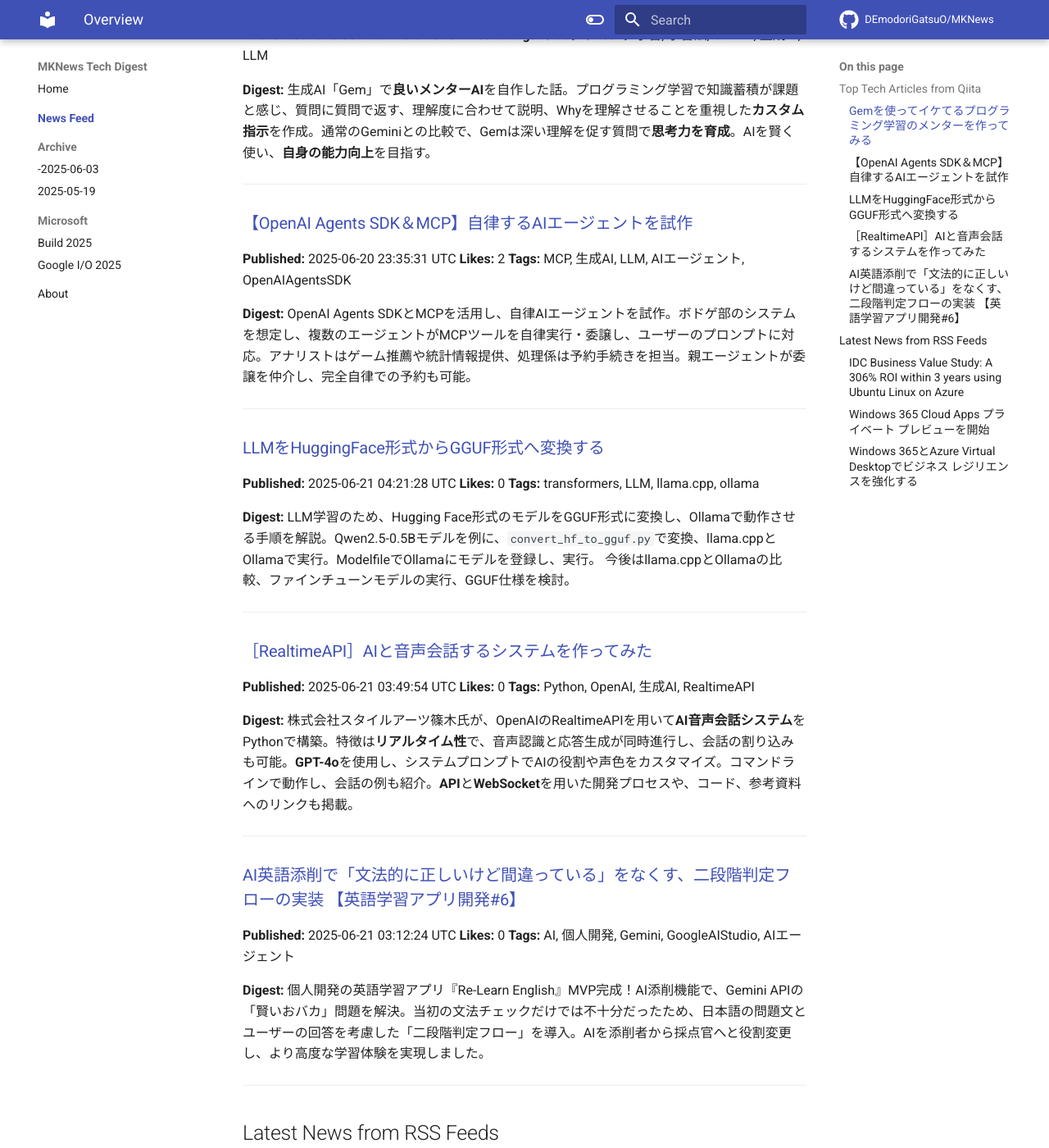
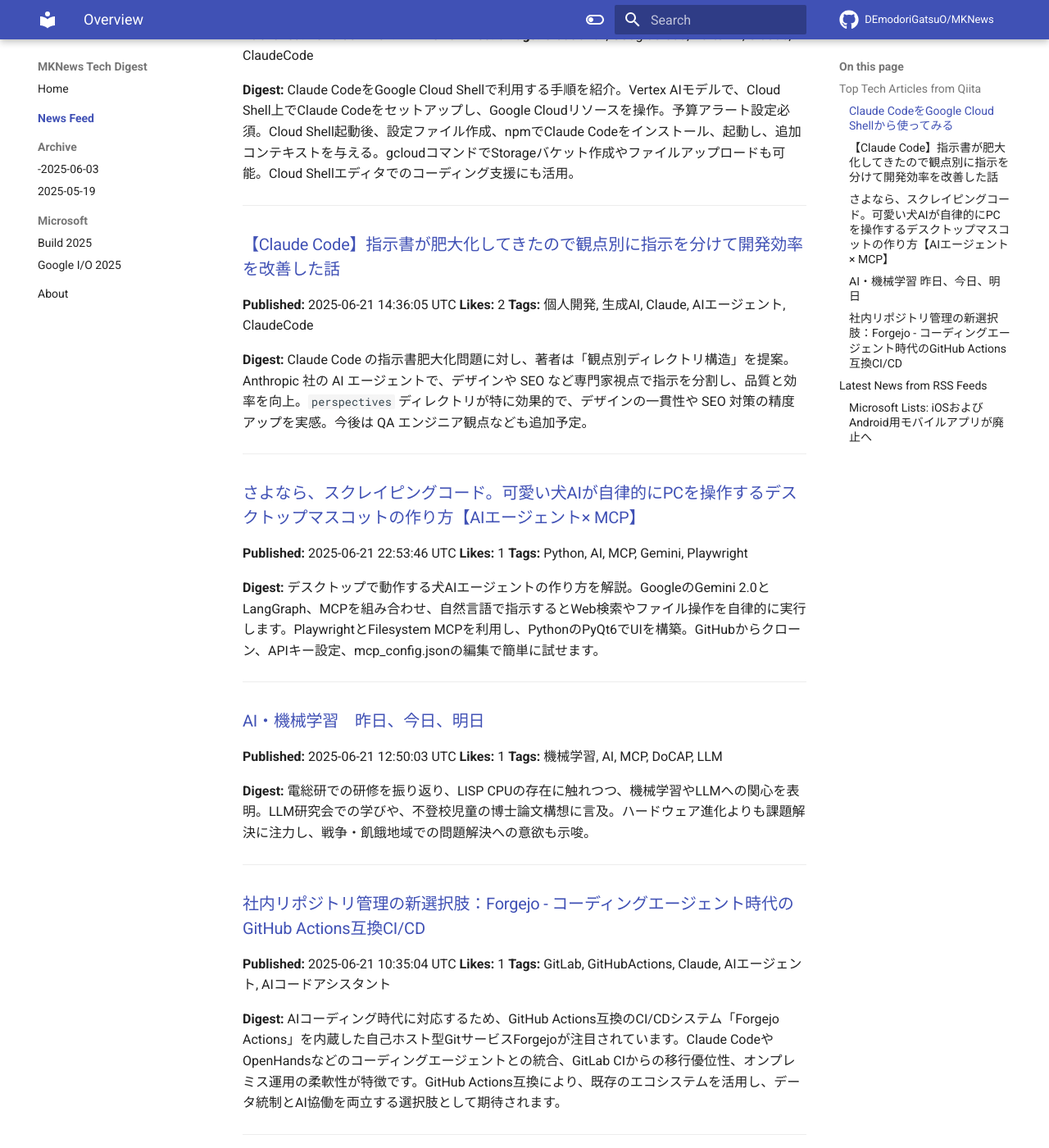
Before and after one commit to DEmodoriGatsuO/MKNews, an MkDocs documentation site: the page built from docs/news/index.md, in a window 1280 px wide and 1400 px high, scrolled down 247 px. Shown: the whole window at 82% size. Built offline with MkDocs 1.6.1 and Material for MkDocs 9.7.7, drawn with Linux system fonts in a browser that asks for light colours; comment, search, counter and statistics services are not loaded; some of the changed text lies outside the part shown.

Commit message:
Automated AI Tech Digest - 2025-06-22

```diff
--- a/docs/news/index.md
+++ b/docs/news/index.md
@@ -1,88 +1,68 @@
-# AI Tech Trends Digest (2025-06-21)
+# AI Tech Trends Digest (2025-06-22)
 
 
 ## Top Tech Articles from Qiita
 
 
-### [Gemを使ってイケてるプログラミング学習のメンターを作ってみる](https://qiita.com/kazunoriboy/items/641b232c1a349a2fc801)
-**Published:** 2025-06-20 09:45:37 UTC
+### [Claude CodeをGoogle Cloud Shellから使ってみる](https://qiita.com/danishi/items/f5c0ba675e82b0d32d69)
+**Published:** 2025-06-22 02:47:14 UTC
 **Likes:** 3
-**Tags:** プログラミング学習, 学習法, Gemini, 生成AI, LLM
+**Tags:** CloudShell, GoogleCloud, VertexAI, Claude, ClaudeCode
 
 **Digest:**
-生成AI「Gem」で**良いメンターAI**を自作した話。プログラミング学習で知識蓄積が課題と感じ、質問に質問で返す、理解度に合わせて説明、Whyを理解させることを重視した**カスタム指示**を作成。通常のGeminiとの比較で、Gemは深い理解を促す質問で**思考力を育成**。AIを賢く使い、**自身の能力向上**を目指す。
+Claude CodeをGoogle Cloud Shellで利用する手順を紹介。Vertex AIモデルで、Cloud Shell上でClaude Codeをセットアップし、Google Cloudリソースを操作。予算アラート設定必須。Cloud Shell起動後、設定ファイル作成、npmでClaude Codeをインストール、起動し、追加コンテキストを与える。gcloudコマンドでStorageバケット作成やファイルアップロードも可能。Cloud Shellエディタでのコーディング支援にも活用。
 
 ---
 
-### [【OpenAI Agents SDK＆MCP】自律するAIエージェントを試作](https://qiita.com/wing_man/items/701377619a93973da3a1)
-**Published:** 2025-06-20 23:35:31 UTC
+### [【Claude Code】指示書が肥大化してきたので観点別に指示を分けて開発効率を改善した話](https://qiita.com/tomada/items/cec7f1eb2a5eb83b91f2)
+**Published:** 2025-06-21 14:36:05 UTC
 **Likes:** 2
-**Tags:** MCP, 生成AI, LLM, AIエージェント, OpenAIAgentsSDK
+**Tags:** 個人開発, 生成AI, Claude, AIエージェント, ClaudeCode
 
 **Digest:**
-OpenAI Agents SDKとMCPを活用し、自律AIエージェントを試作。ボドゲ部のシステムを想定し、複数のエージェントがMCPツールを自律実行・委譲し、ユーザーのプロンプトに対応。アナリストはゲーム推薦や統計情報提供、処理係は予約手続きを担当。親エージェントが委譲を仲介し、完全自律での予約も可能。
+Claude Code の指示書肥大化問題に対し、著者は「観点別ディレクトリ構造」を提案。Anthropic 社の AI エージェントで、デザインや SEO など専門家視点で指示を分割し、品質と効率を向上。`perspectives` ディレクトリが特に効果的で、デザインの一貫性や SEO 対策の精度アップを実感。今後は QA エンジニア観点なども追加予定。
 
 ---
 
-### [LLMをHuggingFace形式からGGUF形式へ変換する](https://qiita.com/tsal3290s/items/85c8bb8e11189cc43110)
-**Published:** 2025-06-21 04:21:28 UTC
-**Likes:** 0
-**Tags:** transformers, LLM, llama.cpp, ollama
+### [さよなら、スクレイピングコード。可愛い犬AIが自律的にPCを操作するデスクトップマスコットの作り方【AIエージェント× MCP】](https://qiita.com/hiratsukaaa/items/3387c5b1746327c6954c)
+**Published:** 2025-06-21 22:53:46 UTC
+**Likes:** 1
+**Tags:** Python, AI, MCP, Gemini, Playwright
 
 **Digest:**
-LLM学習のため、Hugging Face形式のモデルをGGUF形式に変換し、Ollamaで動作させる手順を解説。Qwen2.5-0.5Bモデルを例に、`convert_hf_to_gguf.py`で変換、llama.cppとOllamaで実行。ModelfileでOllamaにモデルを登録し、実行。 今後はllama.cppとOllamaの比較、ファインチューンモデルの実行、GGUF仕様を検討。
+デスクトップで動作する犬AIエージェントの作り方を解説。GoogleのGemini 2.0とLangGraph、MCPを組み合わせ、自然言語で指示するとWeb検索やファイル操作を自律的に実行します。PlaywrightとFilesystem MCPを利用し、PythonのPyQt6でUIを構築。GitHubからクローン、APIキー設定、mcp_config.jsonの編集で簡単に試せます。
 
 ---
 
-### [［RealtimeAPI］AIと音声会話するシステムを作ってみた](https://qiita.com/YumaShinoki/items/195105fe5520dc005ef8)
-**Published:** 2025-06-21 03:49:54 UTC
-**Likes:** 0
-**Tags:** Python, OpenAI, 生成AI, RealtimeAPI
+### [AI・機械学習　昨日、今日、明日](https://qiita.com/kaizen_nagoya/items/adb184c8fc7a65ac9756)
+**Published:** 2025-06-21 12:50:03 UTC
+**Likes:** 1
+**Tags:** 機械学習, AI, MCP, DoCAP, LLM
 
 **Digest:**
-株式会社スタイルアーツ篠木氏が、OpenAIのRealtimeAPIを用いて**AI音声会話システム**をPythonで構築。特徴は**リアルタイム性**で、音声認識と応答生成が同時進行し、会話の割り込みも可能。**GPT-4o**を使用し、システムプロンプトでAIの役割や声色をカスタマイズ。コマンドラインで動作し、会話の例も紹介。**API**と**WebSocket**を用いた開発プロセスや、コード、参考資料へのリンクも掲載。
+電総研での研修を振り返り、LISP CPUの存在に触れつつ、機械学習やLLMへの関心を表明。LLM研究会での学びや、不登校児童の博士論文構想に言及。ハードウェア進化よりも課題解決に注力し、戦争・飢餓地域での問題解決への意欲も示唆。
 
 ---
 
-### [AI英語添削で「文法的に正しいけど間違っている」をなくす、二段階判定フローの実装 【英語学習アプリ開発#6】](https://qiita.com/tama0931/items/a125069d6b96175430c9)
-**Published:** 2025-06-21 03:12:24 UTC
-**Likes:** 0
-**Tags:** AI, 個人開発, Gemini, GoogleAIStudio, AIエージェント
+### [社内リポジトリ管理の新選択肢：Forgejo - コーディングエージェント時代のGitHub Actions互換CI/CD](https://qiita.com/Maki-HamarukiLab/items/fce4dae5fae5c497585b)
+**Published:** 2025-06-21 10:35:04 UTC
+**Likes:** 1
+**Tags:** GitLab, GitHubActions, Claude, AIエージェント, AIコードアシスタント
 
 **Digest:**
-個人開発の英語学習アプリ『Re-Learn English』MVP完成！AI添削機能で、Gemini APIの「賢いおバカ」問題を解決。当初の文法チェックだけでは不十分だったため、日本語の問題文とユーザーの回答を考慮した「二段階判定フロー」を導入。AIを添削者から採点官へと役割変更し、より高度な学習体験を実現しました。
+AIコーディング時代に対応するため、GitHub Actions互換のCI/CDシステム「Forgejo Actions」を内蔵した自己ホスト型GitサービスForgejoが注目されています。Claude CodeやOpenHandsなどのコーディングエージェントとの統合、GitLab CIからの移行優位性、オンプレミス運用の柔軟性が特徴です。GitHub Actions互換により、既存のエコシステムを活用し、データ統制とAI協働を両立する選択肢として期待されます。
 
 ---
 
 ## Latest News from RSS Feeds
 
 
-### [IDC Business Value Study: A 306% ROI within 3 years using Ubuntu Linux on Azure](https://azure.microsoft.com/en-us/blog/idc-business-value-study-a-306-roi-within-3-years-using-ubuntu-linux-on-azure/)
-**Source:** Azure AI Blog
-**Published:** 2025-06-20 15:00:00 UTC
-**Tags:** AI + machine learning, Compute
+### [Microsoft Lists: iOSおよびAndroid用モバイルアプリが廃止へ](https://shanqiai.lekumo.biz/sharepoint_technical_note/2025/06/microsoft-list--caa9.html)
+**Source:** SharePoint Technical Notes
+**Published:** 2025-06-21 06:46:47 UTC
+**Tags:** Microsoft 365 - SharePoint, Microsoft Lists
 
 **Digest:**
-Microsoft Azureへの移行が進む中、Ubuntu on Azureのビジネス価値をIDCが調査。3年で306%のROI、運用コスト35%削減、リソース展開63%高速化などの効果が判明。セキュリティ強化、ITチームの効率化、コスト削減に貢献し、データ分析やAI活用を加速。Ubuntuの柔軟性とAzureの統合により、ビジネスの俊敏性と競争力向上を支援します。
+Microsoftは、AndroidとiOS向けに提供してきたMicrosoft To Doアプリについて、2024年5月6日にサポートを終了します。今後はOutlookアプリでのみ、タスク管理機能が利用可能になります。ユーザーは、Outlookへの移行を促されています。
 
 ---
-
-### [Windows 365 Cloud Apps プライベート プレビューを開始](https://blogs.windows.com/japan/2025/06/20/windows-365-cloud-apps-now-in-private-preview/)
-**Source:** Windows Blog for Japan
-**Published:** 2025-06-20 08:53:55 UTC
-**Tags:** Windows 365, Remote Desktop, Windows 365 Cloud Apps, リモートデスクトップ
-
-**Digest:**
-2025年6月19日発表のWindows 365 Cloud Appsは、必要なアプリを安全に配信する新機能。Windows 365 Cloud Appsにより、管理者はクラウドPC上でアプリをホストし、ユーザーに安全なアクセスを提供できます。現場 workersや季節労働者へのアプリ配信、LOBアプリ提供などが可能になり、Microsoft Intuneとの連携で管理も簡素化。現在プライベートプレビュー中です。
-
----
-
-### [Windows 365とAzure Virtual Desktopでビジネス レジリエンスを強化する](https://blogs.windows.com/japan/2025/06/20/strengthen-business-resilience-with-windows-365-and-azure-virtual-desktop/)
-**Source:** Windows Blog for Japan
-**Published:** 2025-06-20 08:27:51 UTC
-**Tags:** Windows 365, AVD, Azure Virtual Desktop, Windows 365 Link
-
-**Digest:**
-Microsoftは、Windows 365とAzure Virtual Desktopで**レジリエンス**を強化する新機能を紹介。デバイス紛失時の「Windows 365 Reserve」、アプリ配信を効率化する「Cloud Apps」、クラウドPCデバイス「Windows 365 Link」の進化、リージョン間ディザスターリカバリー、セキュア設定など、安全なWindows体験を提供。HP AnywareによるGPUサポートやApp-Vサポートも追加。**20%オフキャンペーン**も実施中。
-
----
```
